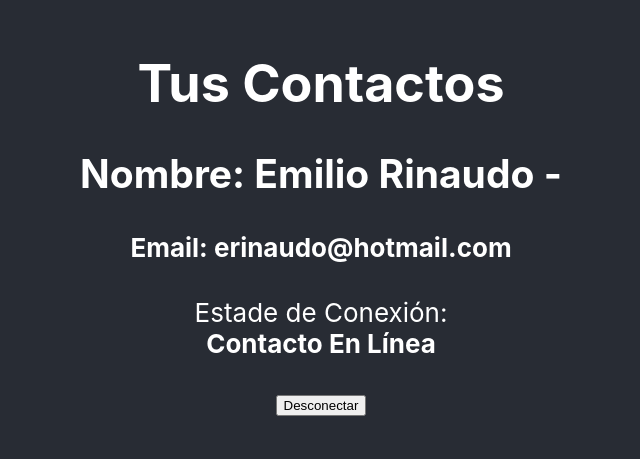
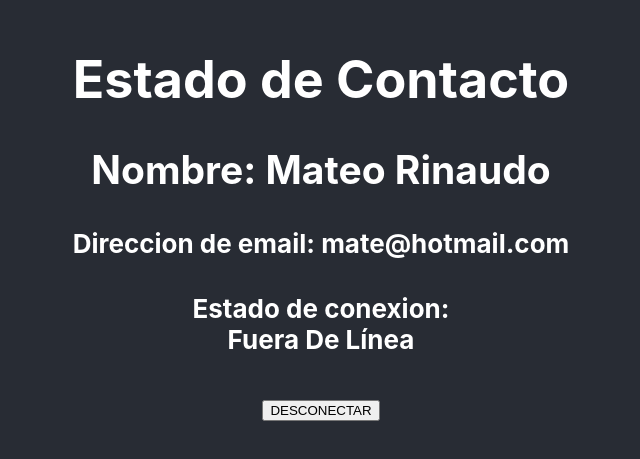
Before and after one commit to erinaudo/Ejercicio01-React, a React (Create React App) app: page / in a window 1280 px wide. Shown: the part 183-642 px from the top of the page, without its empty margins (319-959 px from the left). Built offline with nearby package versions, Linux system fonts and the light colour scheme.

Commit message:
Replanteo 2

```diff
--- a/src/App.js
+++ b/src/App.js
@@ -1,11 +1,21 @@
 import './App.css';
 import ComponentA from './components/ComponentA'
+import { Contacto } from './models/contact.class';
 
 function App() {
+
+    const contacto1 = new Contacto ('Mateo', 'Rinaudo', 'mate@hotmail.com', false)
+/*   const contacto1 = {
+    nombre: 'Emilio',
+    apellido: 'Rinaudo',
+    email: 'erinaudo@hotmail.com',
+    conectato: true
+  } */
+
   return (
     <div className="App">
       <header className="App-header">
-       <ComponentA></ComponentA>
+        <ComponentA contacto= { contacto1 } />
       </header>
     </div>
   );
--- a/src/components/ComponentA.jsx
+++ b/src/components/ComponentA.jsx
@@ -1,33 +1,24 @@
-import React from 'react';
-import PropTypes from 'prop-types';
-import { Contacto } from '../models/contact.class';
-import ComponentB from './ComponentB';
+import React from "react";
+import PropTypes from "prop-types";
+import { Contacto } from "../models/contact.class";
+import ComponentB from "./ComponentB";
 
+const ComponentA = ({ contacto }) => {
+  return (
+    <div>
+      <h1>Estado de Contacto</h1>
+      <h2>
+        Nombre: {contacto.nombre} {contacto.apellido}
+      </h2>
+      <h4>Direccion de email: {contacto.email}</h4>
 
-const ComponentA = ({contact}) => {
-
-    const contacto1 = new Contacto('Emilio','Rinaudo','erinaudo@hotmail.com', true)
-
-    return (
-        <div>
-            <h1>
-                Tus Contactos
-            </h1>
-            <h2>
-                Nombre: { contacto1.nombre } { contacto1.apellido } -
-            </h2>
-            <h4>
-                Email: { contacto1.email }
-            </h4>
-            <ComponentB></ComponentB>
-        </div>
-    );
+      <ComponentB estado={ contacto.estado } />
+    </div>
+  );
 };
 
-
 ComponentA.propTypes = {
-    contact: PropTypes.instanceOf(Contacto)
+  contacto: PropTypes.instanceOf(Contacto),
 };
 
-
 export default ComponentA;
--- a/src/components/ComponentB.jsx
+++ b/src/components/ComponentB.jsx
@@ -1,28 +1,24 @@
-import React, { useState } from 'react';
-import PropTypes from 'prop-types';
+import React, { useState } from "react";
+import PropTypes from "prop-types";
 
+const ComponentB = (estado) => {
+  const [conectado, setConectado] = useState(estado);
 
-const ComponentB = ({estado}) => {
-
-    const [conectado, setState] = useState (estado)
-
-    return (
-        <div>
-            <p>
-               Estade de Conexión: <br/>
-               <strong>{ conectado === false ? 'Contacto No Disponible' : 'Contacto En Línea' }</strong>
-            </p>
-            <button onClick={() => setState(!conectado)}>
-                {conectado === false ? 'Conectar' : 'Desconectar'}
-            </button>
-        </div>
-    );
+  return (
+    <div>
+      <h4>
+        Estado de conexion: <br />
+        {conectado === true ? "En Línea" : "Fuera De Línea"}
+      </h4>
+      <button onClick={() => setConectado(!conectado)}>
+        {conectado === false ? "CONECTAR" : "DESCONECTAR"}
+      </button>
+    </div>
+  );
 };
 
-
 ComponentB.propTypes = {
-    estado : PropTypes.bool
+  estado: PropTypes.bool,
 };
 
-
 export default ComponentB;
```
